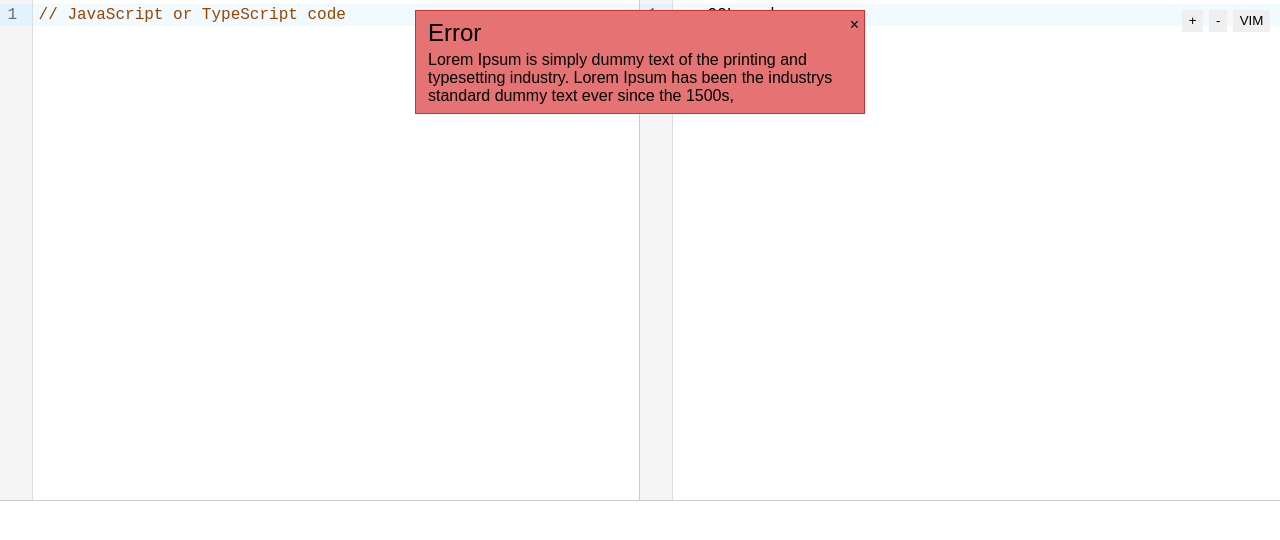
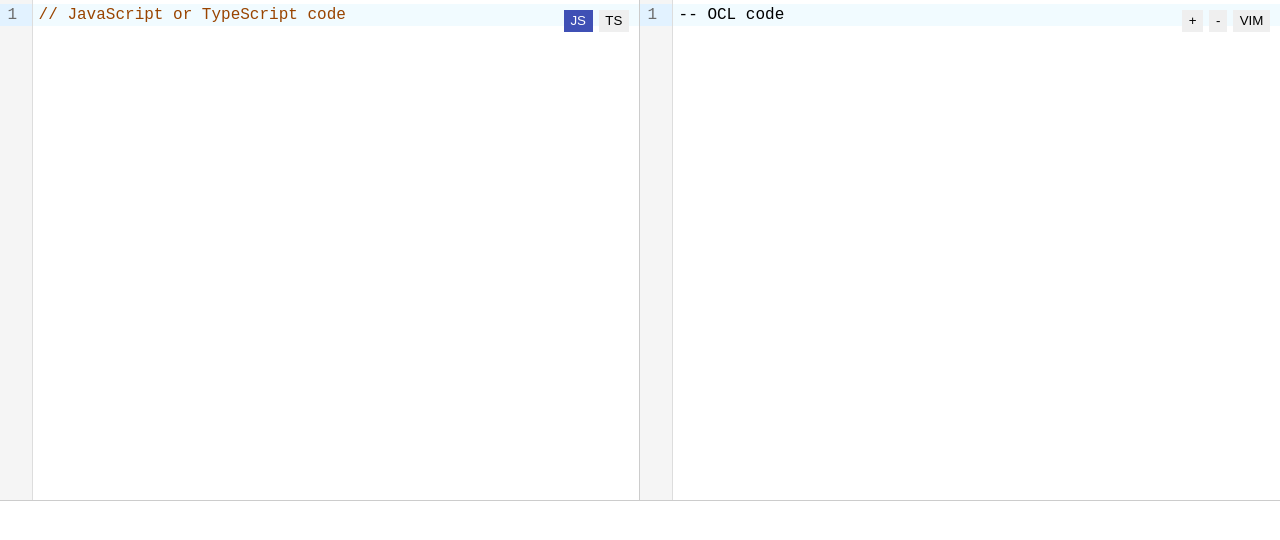
Before and after one commit to it1shka/ocl-explorer, a React (Create React App) app in the folder client/: page / in a window 1280 px wide. Shown: the top 540 px of the page. Built offline with nearby package versions, Linux system fonts and the light colour scheme.

Commit message:
Client: removed unnecessary things from App.tsx

```diff
--- a/client/src/App.tsx
+++ b/client/src/App.tsx
@@ -1,4 +1,4 @@
-import { memo, useEffect } from 'react'
+import { memo } from 'react'
 import styled from 'styled-components'
 import EditorJS from './components/EditorJS'
 import EditorOCL from './components/EditorOCL'
@@ -6,20 +6,7 @@ import Results from './components/Results'
 import GlobalSettings from './components/GlobalSettings'
 import Notifications from './components/Notifications'
 
-import useNotifications from './lib/useNotifications'
-import {choice} from './lib/arrays'
-
 const App = () => {
-  const { addNotification } = useNotifications()
-  useEffect(() => {
-    for (let i = 0; i < 10; i++) {
-      addNotification({
-        variant: choice(['message', 'warning', 'error', 'success']),
-        message: 'Lorem Ipsum is simply dummy text of the printing and typesetting industry. Lorem Ipsum has been the industrys standard dummy text ever since the 1500s,'
-      })
-    }
-  }, [addNotification])
-
   return (
     <Container>
       <Notifications />
```
